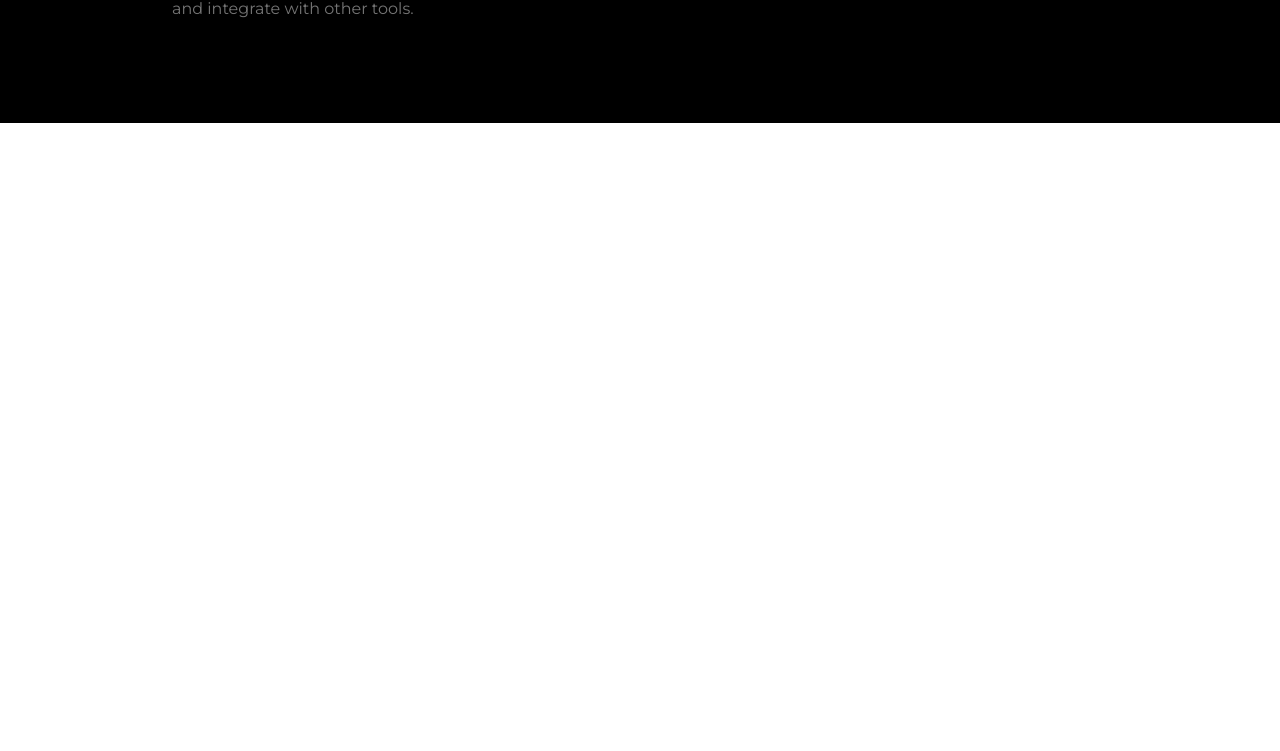
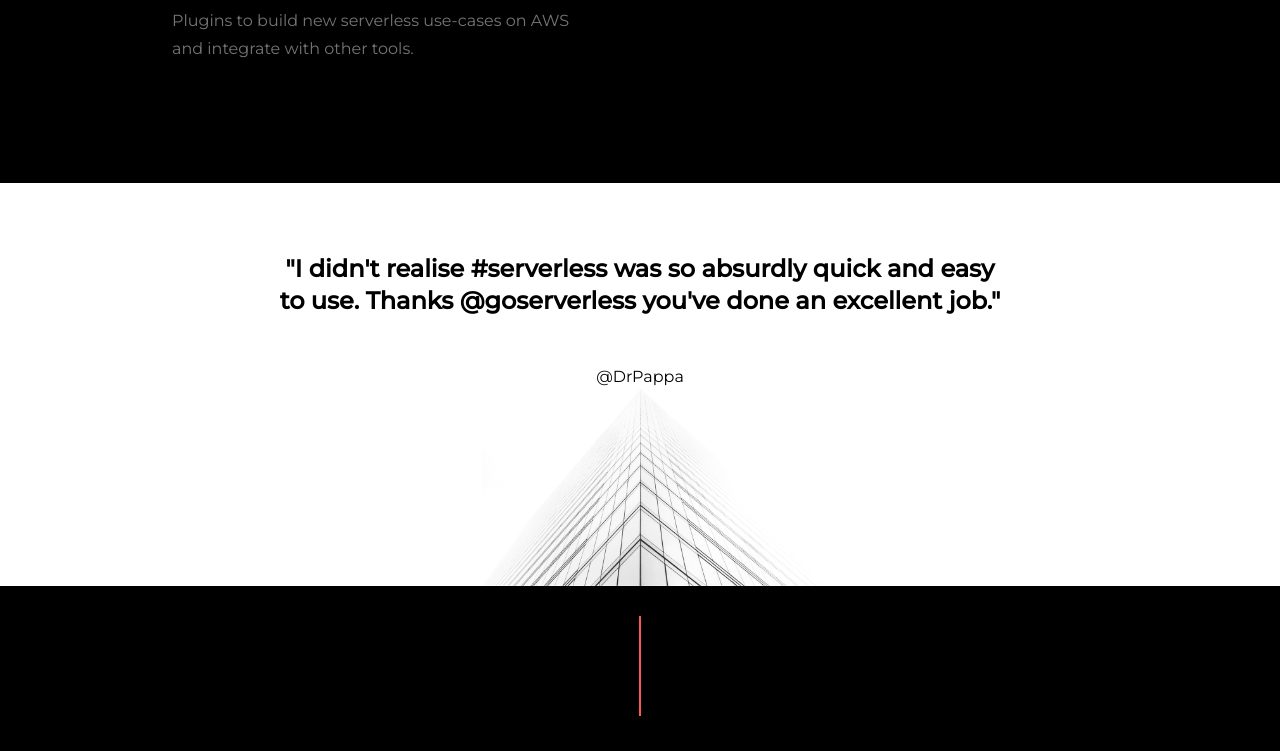
Before and after one commit to AlexandrMedb/serverlesspr, a Next.js app: page / in a window 1280 px wide. Shown: the part 3162-3913 px from the top of the page. Before the commit the page ends 3285 px from the top, so only its background shows below. Built offline with nearby package versions, Linux system fonts and the light colour scheme.

Commit message:
home page first rev

```diff
--- a/src/components/home/benefit.module.scss
+++ b/src/components/home/benefit.module.scss
@@ -7,6 +7,13 @@
   justify-content: space-between;
   align-items: center;
   flex-wrap: wrap;
+  margin-bottom: 20px;
+}
+
+@media screen and (max-width: 840px) {
+  .wrapper{
+    justify-content: center;
+  }
 }
 
 .content {
@@ -32,7 +39,7 @@
   font-size: 16px;
   line-height: 28px;
   p{
-    color: rgba(255, 255, 255, 0.46);
+    color: $greyText;
   }
 }
 
--- a/src/containers/home/gitBlog.tsx
+++ b/src/containers/home/gitBlog.tsx
@@ -11,8 +11,6 @@
         icon={<img src={'/icons/donloadIcon.svg'} alt={'icon'}/>}/>
       <StatBlog title={'Technology'} text={'Partner'}
         icon={<img src={'/icons/donloadIcon.svg'} alt={'icon'}/>}/>
-
-
     </div>
     <div>
       <h1>"I’m still a huge fan of  @Docker but man this
--- /dev/null
+++ b/src/containers/home/thanksBlog.module.scss
@@ -0,0 +1,21 @@
+.wrapper{
+display: flex;
+  justify-content: center;
+  text-align: center;
+  padding: 70px 0 0px;
+}
+
+.container{
+  max-width: 740px;
+  h2{
+    font-size: 24px;
+    line-height: 32px;
+    margin-bottom: 50px;
+  }
+
+  .ingWrapper{
+    max-height: 200px;
+    padding-left: 24px;
+    img{max-height: 200px}
+  }
+}
--- /dev/null
+++ b/src/containers/home/thanksBlog.tsx
@@ -0,0 +1,15 @@
+import styles from './thanksBlog.module.scss';
+
+export const ThanksBlog=()=>{
+  return ( <section className={styles.wrapper}>
+    <div className={styles.container}>
+      <h2>"I didn't realise #serverless was so absurdly quick and easy to use.
+            Thanks @goserverless you've done an excellent job."</h2>
+      <p>@DrPappa</p>
+      <div className={styles.ingWrapper}>
+        <img src="/img/pir.png" alt=""/>
+      </div>
+
+    </div>
+  </section>);
+};
--- /dev/null
+++ b/src/containers/home/zeroFrictionBlog.module.scss
@@ -0,0 +1,42 @@
+@import "src/styles/const.module";
+
+.wrapper {
+  display: flex;
+  flex-direction: column;
+  align-items: center;
+  background: $mainBg ;
+  color:$firstTextColor;
+  padding-bottom: 100px;
+
+
+
+  h2{
+    font-size: 42px;
+    line-height: 52px;
+    max-width: 730px;
+    text-align: center;
+    display: flex;
+    flex-direction: column;
+    margin-bottom: 40px;
+    &::before{
+      content: '';
+      display: block;
+      width: 2px;
+      height: 100px;
+      background: $secondTextColor;
+      align-self: center;
+      margin: 30px 0;
+    }
+  }
+
+  p{
+    color:$greyText
+  }
+}
+
+.buttonWrapper{
+
+  margin-top: 35px;
+  max-width: 300px;
+  width: 100%;
+}
--- /dev/null
+++ b/src/containers/home/zeroFrictionBlog.tsx
@@ -0,0 +1,14 @@
+import styles from './zeroFrictionBlog.module.scss';
+import {ButtonC} from '../../components/buttonC';
+
+export const ZeroFrictionBlog=()=>{
+  return <section className={styles.wrapper}>
+    <h2>
+        Zero-friction serverless application development for all.
+    </h2>
+    <p>Reduce overhead, liberate innovation.</p>
+    <div className={styles.buttonWrapper}>
+      <ButtonC text={'Deploy Now'} onClick={()=>{}}/>
+    </div>
+  </section>;
+};
--- a/src/pages/index.tsx
+++ b/src/pages/index.tsx
@@ -2,6 +2,8 @@
 import {DoMore} from '../containers/home/doMore';
 import {GitBlog} from '../containers/home/gitBlog';
 import {BenefitsBlog} from '../containers/home/benefitsBlog';
+import {ThanksBlog} from '../containers/home/thanksBlog';
+import {ZeroFrictionBlog} from '../containers/home/zeroFrictionBlog';
 
 const Home: NextPage = () => {
   return (
@@ -9,6 +11,8 @@
       <DoMore/>
       <GitBlog/>
       <BenefitsBlog/>
+      <ThanksBlog/>
+      <ZeroFrictionBlog/>
     </main>
 
 
--- a/src/styles/const.module.scss
+++ b/src/styles/const.module.scss
@@ -2,3 +2,4 @@
 $secondBg: #ffffff;
 $firstTextColor:#fff;
 $secondTextColor:#fd5750;
+$greyText:   rgba(255, 255, 255, 0.46);
```
Also changed, not shown: public/img/pir.png (added).
